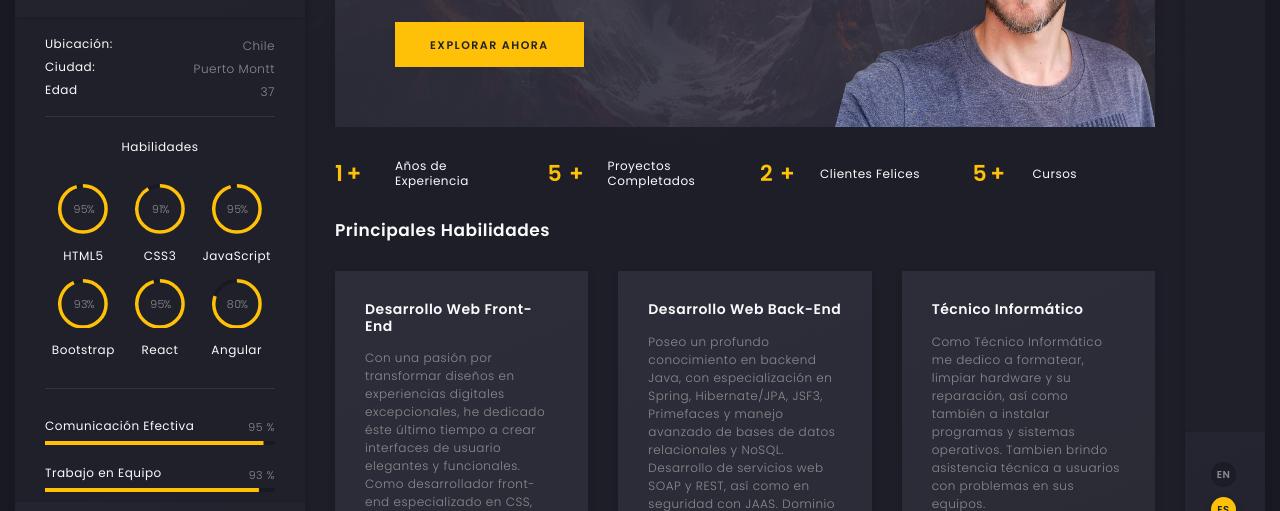
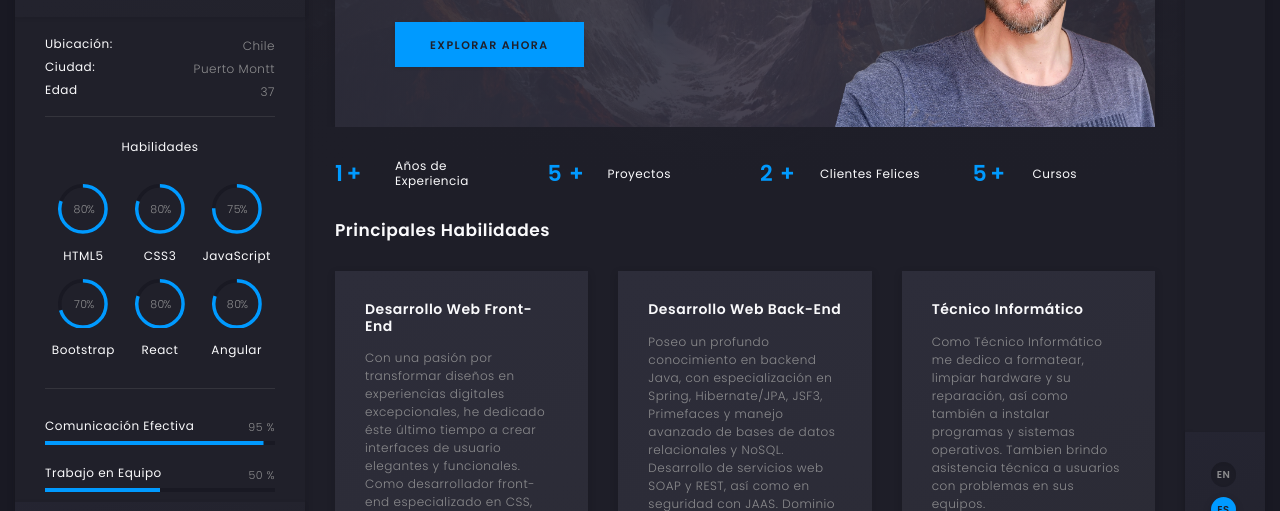
Before and after one commit to Slider2019/portfolio, a plain HTML site: page index.html in a window 1280 px wide. Shown: the part 233-744 px from the top of the page. Drawn offline with nearby package versions, Linux system fonts and the light colour scheme; files whose address does not match are found by name.

Commit message:
primer commit

```diff
--- a/index.html
+++ b/index.html
@@ -258,7 +258,7 @@
               <!-- links frame -->
               <div class="art-links-frame p-15-15">
                 <!-- download cv button -->
-                <a href="img/works/thumbnail/PiyushPUNIYA_Resume.pdf" class="art-link" download data-no-swup>Descargar
+                <a href="img" class="art-link" download data-no-swup>Descargar
                   CV <i class="fas fa-download"></i></a>
               </div>
               <!-- links frame end -->
@@ -356,7 +356,7 @@
                 <div class="row p-30-0">
                   <!-- col -->
                   <div class="col-md-3 col-6">
-                    <!-- couner frame -->
+                    <!-- counter frame -->
                     <div class="art-counter-frame">
                       <!-- counter -->
                       <div class="art-counter-box">
@@ -367,13 +367,13 @@
                       <!-- title -->
                       <h6>Años de Experiencia</h6>
                     </div>
-                    <!-- couner frame end -->
+                    <!-- counter frame end -->
                   </div>
                   <!-- col end -->
 
                   <!-- col -->
                   <div class="col-md-3 col-6">
-                    <!-- couner frame -->
+                    <!-- counter frame -->
                     <div class="art-counter-frame">
                       <!-- counter -->
                       <div class="art-counter-box">
@@ -383,9 +383,9 @@
                       </div>
                       <!-- counter end -->
                       <!-- title -->
-                      <h6>Proyectos Completados</h6>
+                      <h6>Proyectos</h6>
                     </div>
-                    <!-- couner frame end -->
+                    <!-- counter frame end -->
                   </div>
                   <!-- col end -->
 
--- a/js/main.js
+++ b/js/main.js
@@ -110,7 +110,7 @@ $(function () {
     },
   });
 
-  bar.animate(0.95);
+  bar.animate(0.80);//Porcentaje del circulo de progreso en el menu izquierdo
 
   var bar = new ProgressBar.Circle(circleprog2, {
     strokeWidth: 7,
@@ -128,7 +128,7 @@ $(function () {
     },
   });
 
-  bar.animate(0.91);
+  bar.animate(0.80);
 
   var bar = new ProgressBar.Circle(circleprog3, {
     strokeWidth: 7,
@@ -146,7 +146,7 @@ $(function () {
     },
   });
 
-  bar.animate(0.95);
+  bar.animate(0.75);
 
   var bar = new ProgressBar.Circle(circleprog4, {
     strokeWidth: 7,
@@ -164,7 +164,7 @@ $(function () {
     },
   });
 
-  bar.animate(0.93);
+  bar.animate(0.70);
 
   var bar = new ProgressBar.Circle(circleprog5, {
     strokeWidth: 7,
@@ -182,7 +182,7 @@ $(function () {
     },
   });
 
-  bar.animate(0.95);
+  bar.animate(0.80);
 
   var bar = new ProgressBar.Circle(circleprog6, {
     strokeWidth: 7,
@@ -200,7 +200,7 @@ $(function () {
     },
   });
 
-  bar.animate(0.8);
+  bar.animate(0.80);
 
 
   var bar = new ProgressBar.Line(lineprog1, {
@@ -235,7 +235,7 @@ $(function () {
     },
   });
 
-  bar.animate(0.93);
+  bar.animate(0.50);
 
   var bar = new ProgressBar.Line(lineprog3, {
     strokeWidth: 1.72,
@@ -286,7 +286,7 @@ $(function () {
     },
   });
 
-  bar.animate(0.9);
+  bar.animate(1.0);
 
   // Contact form
   $(".art-input").keyup(function () {
--- a/scss/_info-bar.scss
+++ b/scss/_info-bar.scss
@@ -177,7 +177,7 @@ info bar
             background: red;
 
             &:after {
-              content: "Lo Siento estoy ocupado por hoy";
+              content: "Lo siento estoy ocupado por hoy";
             }
           }
         }
```
Also changed, not shown: contact.html (+1 -1 lines), history.html (+1 -1 lines), portfolio-3-col-masonry.html (+1 -1 lines), css/style.css.
